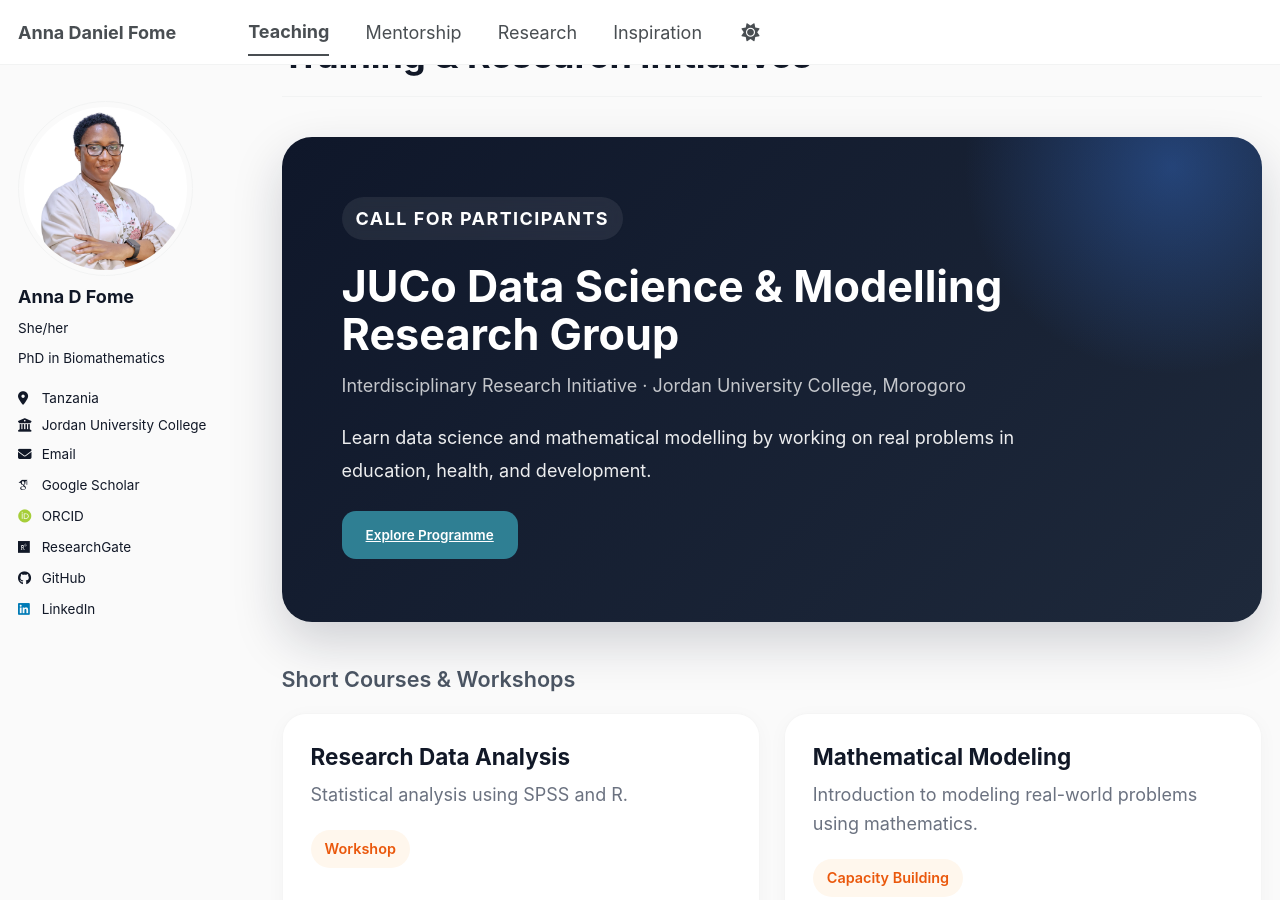
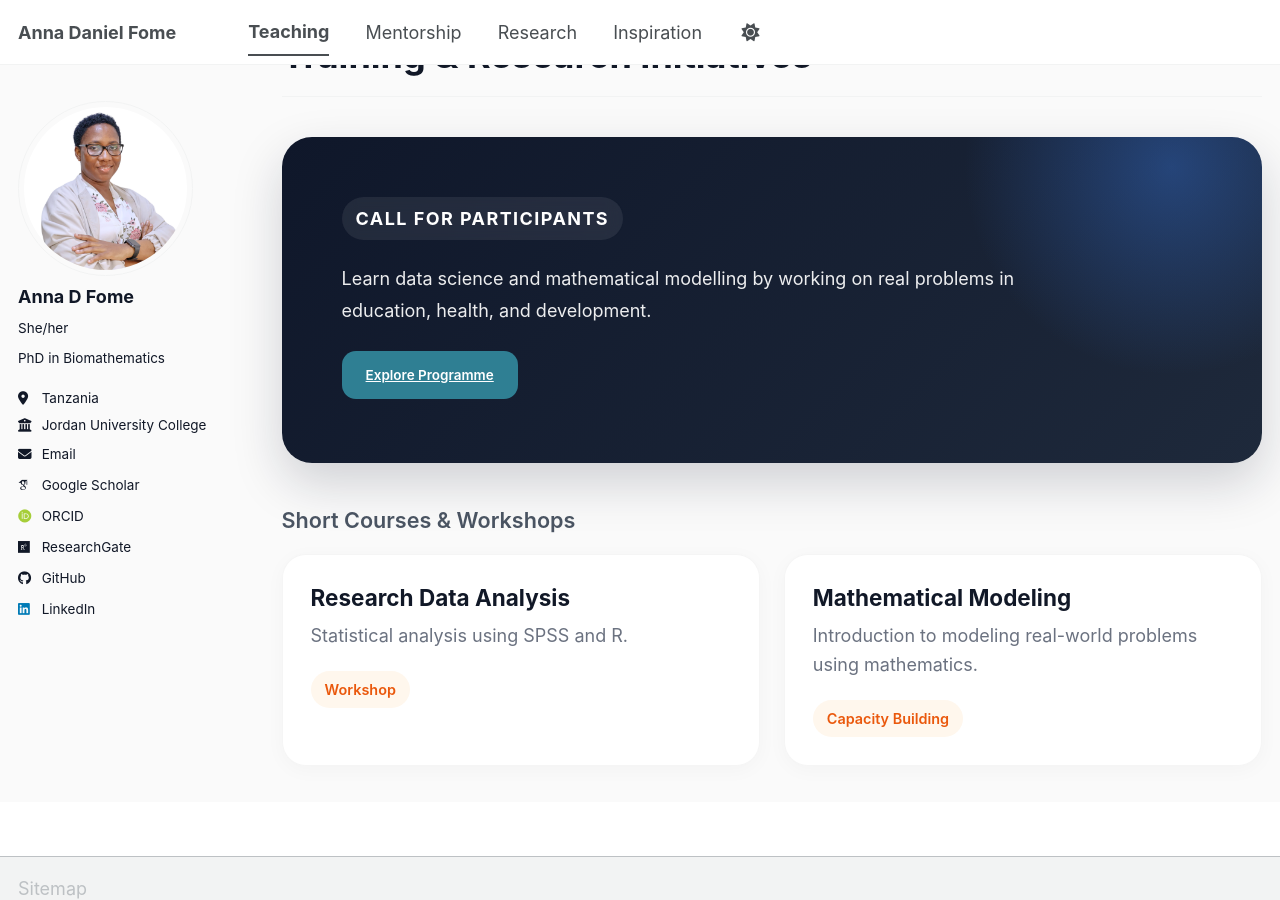
Before and after one commit to FomeA/FomeA.github.io, a Jekyll site: the page built from _pages/teaching.html, in a window 1280 px wide and 900 px high, scrolled down 857 px. Built offline with Jekyll 4.4.1, drawn with Linux system fonts in a browser that asks for light colours; some web fonts are replaced; a script bundle is joined from its source files by our own code; library files that are not in the unit come from our copies.

Commit message:
Update teaching.html

```diff
--- a/_pages/teaching.html
+++ b/_pages/teaching.html
@@ -53,10 +53,10 @@ author_profile: true
   <section class="research-hero-banner">
     <div class="hero-inner">
       <p class="kicker">Call for Participants</p>
-      <h3>JUCo Data Science & Modelling Research Group</h3>
+      <!-- <h3>JUCo Data Science & Modelling Research Group</h3>
       <p class="subtitle">
         Interdisciplinary Research Initiative &middot; Jordan University College, Morogoro
-      </p>
+      </p> -->
       <p class="lead">
         Learn data science and mathematical modelling by working on real problems in education,
         health, and development.
```
